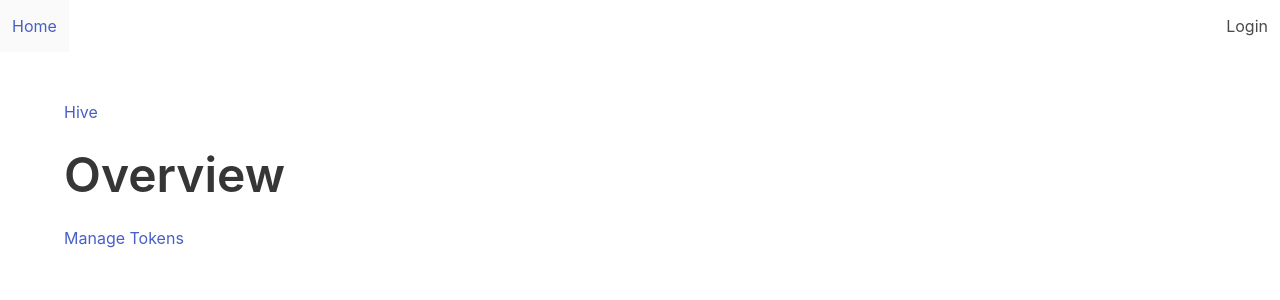
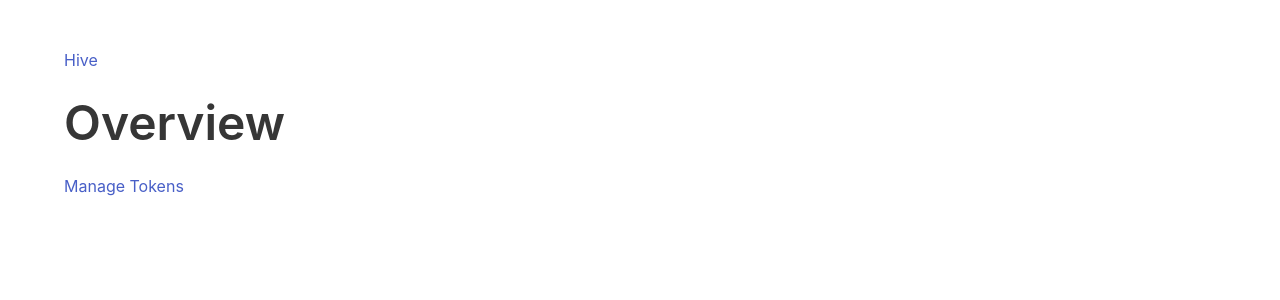
Before and after one commit to od2/hive-ui, a Vue app: page / in a window 1280 px wide. Shown: the top 300 px of the page. Built offline with nearby package versions, Linux system fonts and the light colour scheme; what @od2/hive-api would draw is missing.

Commit message:
Remove navbar

```diff
--- a/src/App.vue
+++ b/src/App.vue
@@ -1,14 +1,4 @@
 <template>
-  <nav class="navbar" role="navigation" aria-label="main navigation">
-    <div class="navbar-menu">
-      <div class="navbar-start">
-        <router-link to="/" class="navbar-item">Home</router-link>
-      </div>
-      <div class="navbar-end">
-        <a class="navbar-item">Login</a>
-      </div>
-    </div>
-  </nav>
   <main class="section">
     <div class="container">
       <nav class="breadcrumb" aria-label="breadcrumbs">
```
